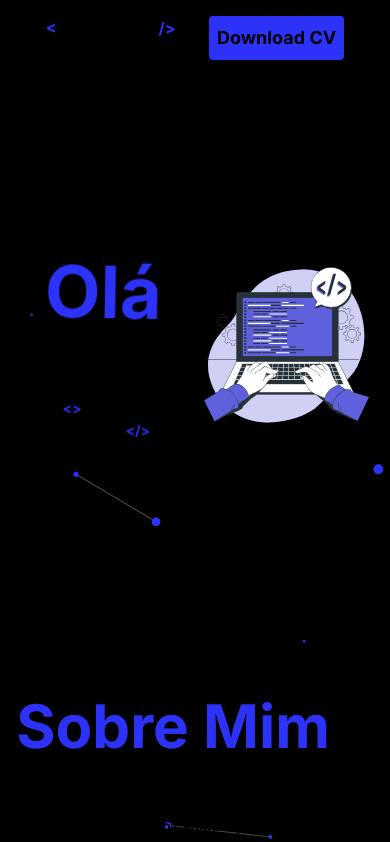
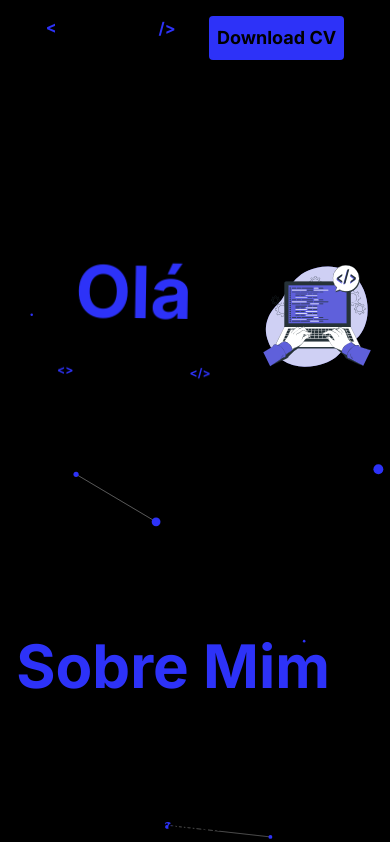
Before and after one commit to matheuslisbon/portfolio-new, a Next.js app: page / in a window 390 px wide. Shown: the top 842 px of the page. Built offline with nearby package versions, Linux system fonts and the light colour scheme.

Commit message:
[feat] skills responsive

```diff
--- a/app/components/Home/index.tsx
+++ b/app/components/Home/index.tsx
@@ -23,8 +23,8 @@ export default function Home() {
 
 
 
-      <div className="grid md:grid-cols-3 grid-cols-2 md:w-10/12 w-11/12 md:gap-11 gap-2 justify-between align-middle items-center md:px-4 m-auto my-64">
-        <div className="flex md:col-span-2 flex-col p-0 m-0 font-bold ">
+      <div className="grid grid-cols-3 md:w-10/12 w-11/12 md:gap-11 gap-2 justify-between align-middle items-center md:px-4 m-auto my-64">
+        <div className="flex col-span-2 flex-col p-0 m-0 font-bold ">
           <h1 className="xl:text-9xl lg:text-7xl md:text-5xl text-3xl  md:text-start text-center">
 
          <motion.div
@@ -52,7 +52,7 @@ export default function Home() {
         Sou Matheus
         </motion.div>
           </h1>
-          <h1 className="xl:text-6xl lg:text-5xl md:text-4xl text-sm md:text-start text-center ">
+          <h1 className="xl:text-6xl lg:text-5xl md:text-4xl text-xs md:text-start text-center ">
 
       <motion.div
          className="p-0 m-0"
--- a/app/components/Skills/index.tsx
+++ b/app/components/Skills/index.tsx
@@ -14,8 +14,7 @@ export default function Skills() {
     <main className="w-full">
       <div className="flex md:w-10/12 w-11/12 justify-center align-middle items-center md:px-4 m-auto my-44">
       <AnimatePresence>
-        <div  className="grid grid-cols-2 justify-between items-center md:gap-32 gap-2">
-
+        <div  className="md:grid md:grid-cols-2 flex flex-col justify-between items-center md:gap-32 gap-2">
         <motion.div
               className="p-0 m-0 font-bold "
               initial={{ opacity: 0, }}
@@ -55,7 +54,6 @@ export default function Skills() {
         >
           <Image width={500} height={500} alt="profile" src={People}/>
         </motion.div>
-
         </div>
         </AnimatePresence>
       </div>
```
Lines whose indentation alone changed are shown as unchanged.
